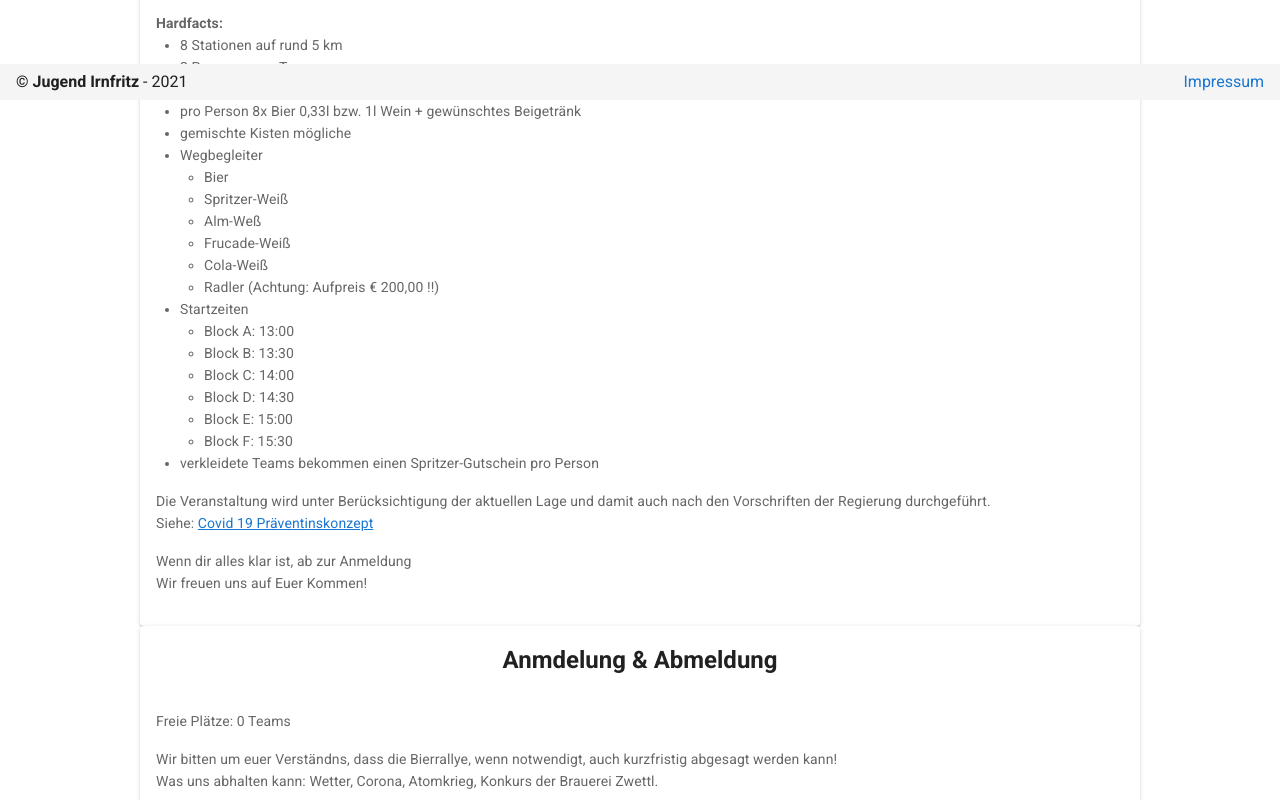
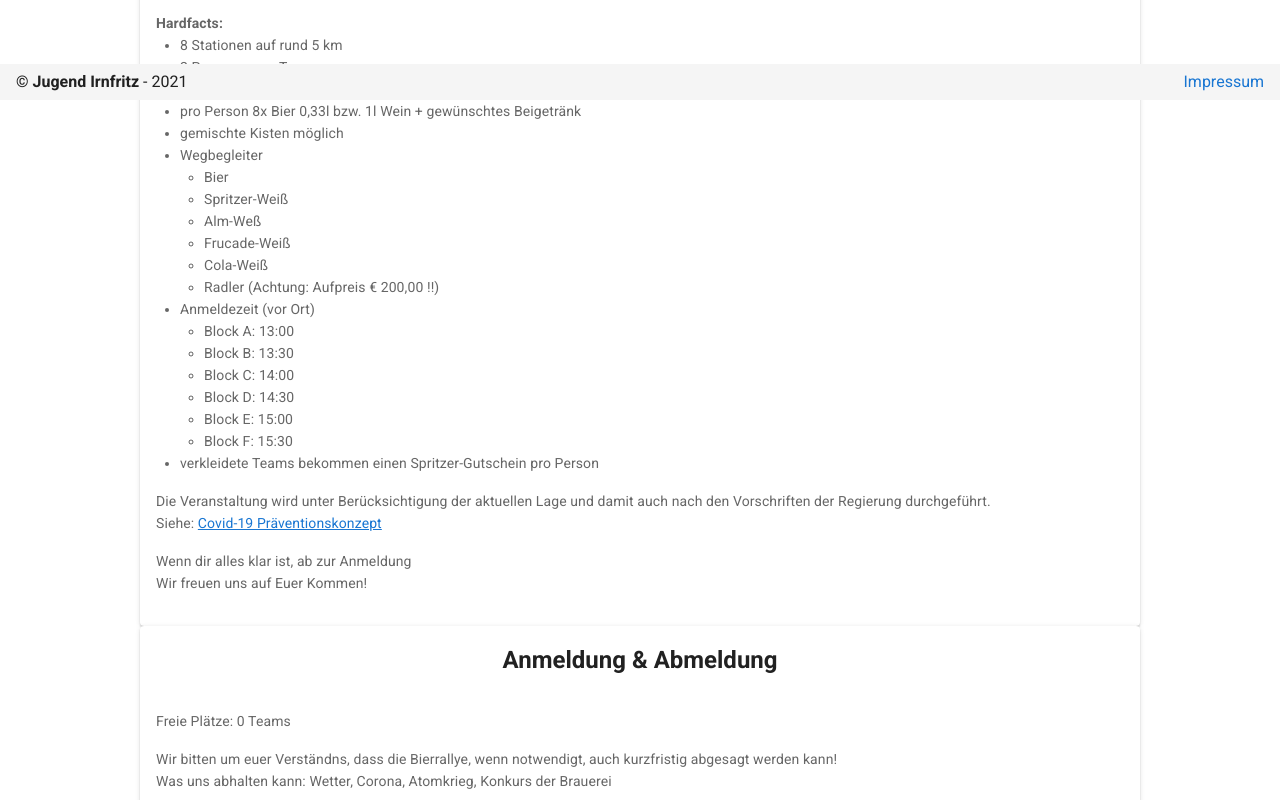
Before and after one commit to MarkusKiesel93/bierrallye_webpage, a Vue app in the folder frontend/: page / in a window 1280 px wide. Shown: the part 700-1500 px from the top of the page. Built offline with nearby package versions, Linux system fonts and the light colour scheme; no server answers.

Commit message:
fix typos

```diff
--- a/frontend/src/views/CovidConceptView.vue
+++ b/frontend/src/views/CovidConceptView.vue
@@ -1,7 +1,7 @@
 <template>
   <v-card>
     <v-card-title>
-      Covid 19 Präventinskonzept
+      Covid-19 Präventionskonzept
     </v-card-title>
     <v-card-text>
       <p style="margin-bottom: 0cm;line-height: 100%;text-align: left;background: transparent;">In Bezugnahme auf &sect; 10 Abs 5 Covid-19-LV werden vom Veranstalter folgende Ma&szlig;nahmen zur Verhinderung einer &Uuml;bertragung von Covid-19 getroffen:<br>&nbsp;</p>
--- a/frontend/src/views/HomeView.vue
+++ b/frontend/src/views/HomeView.vue
@@ -15,7 +15,7 @@
             <li>2 Personen pro Team</li>
             <li>Startgeld €50,00 / Team</li>
             <li>pro Person 8x Bier 0,33l bzw. 1l Wein + gewünschtes Beigetränk</li>
-            <li>gemischte Kisten mögliche</li>
+            <li>gemischte Kisten möglich</li>
             <li>Wegbegleiter</li>
             <ul>
               <li>Bier</li>
@@ -25,7 +25,7 @@
               <li>Cola-Weiß</li>
               <li>Radler (Achtung: Aufpreis € 200,00 !!)</li>
             </ul>
-            <li> Startzeiten </li>
+            <li> Anmeldezeit (vor Ort) </li>
             <ul>
               <li>Block A: 13:00</li>
               <li>Block B: 13:30</li>
@@ -41,7 +41,7 @@
 
         <p>
           Die Veranstaltung wird unter Berücksichtigung der aktuellen Lage und damit auch nach den Vorschriften der Regierung durchgeführt. <br>
-          Siehe: <router-link :to="{ name: 'CovidConceptView' }"> Covid 19 Präventinskonzept </router-link>
+          Siehe: <router-link :to="{ name: 'CovidConceptView' }"> Covid-19 Präventionskonzept </router-link>
         </p>
 
         <p>
@@ -52,13 +52,13 @@
       </v-card-text>
     </v-card>
     <v-card>
-      <h2 class="py-4 text-center"> Anmdelung & Abmeldung </h2>
+      <h2 class="py-4 text-center"> Anmeldung & Abmeldung </h2>
 
       <v-card-text>
         <p>Freie Plätze: {{ placesFree }} Teams</p>
         <p>
           Wir bitten um euer Verständns, dass die Bierrallye, wenn notwendigt, auch kurzfristig abgesagt werden kann! <br>
-          Was uns abhalten kann: Wetter, Corona, Atomkrieg, Konkurs der Brauerei Zwettl.
+          Was uns abhalten kann: Wetter, Corona, Atomkrieg, Konkurs der Brauerei
         </p>
         <p>
           Bitte vergesst nicht euch abzumelden wenn ihr doch nicht kommen könnt, damit wir den Platz an ein wartendes Team vergeben können. <br>
```
Also changed, not shown: 1 other file (tests, documents, lock files or other folders).
